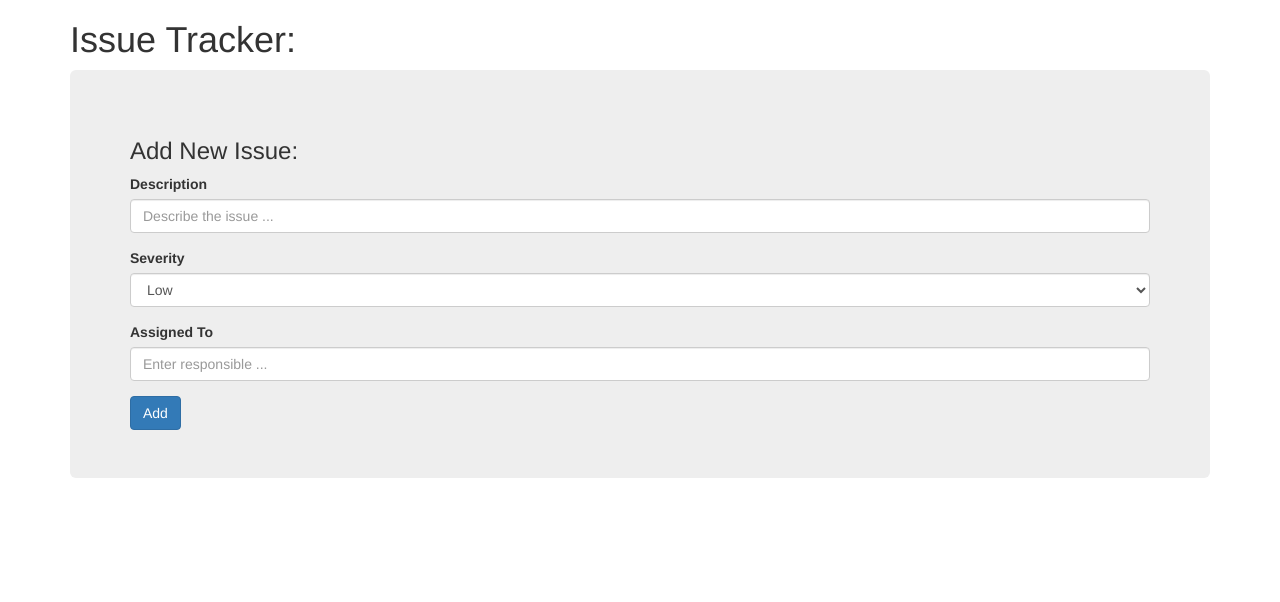
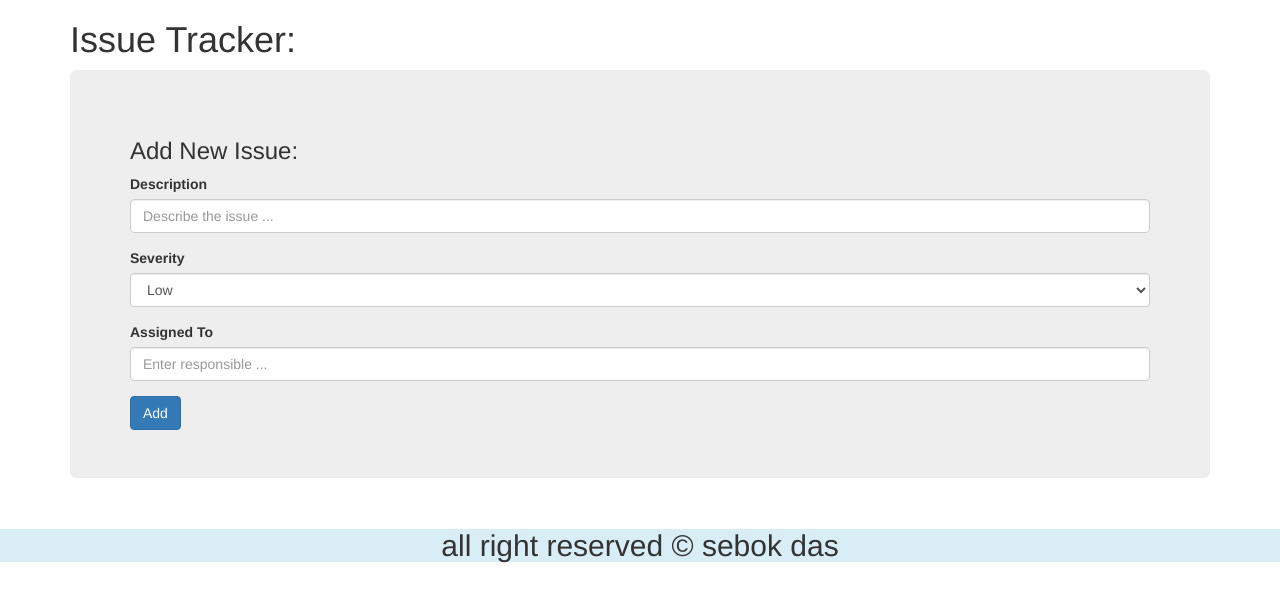
Before and after one commit to sebokdas1/issue-tracker, a plain HTML site: page index.html in a window 1280 px wide. Drawn offline with nearby package versions, Linux system fonts and the light colour scheme.

Commit message:
footer added

```diff
--- a/index.html
+++ b/index.html
@@ -41,6 +41,11 @@
             </div>
         </div>
     </div>
+    <footer>
+
+        <h2 class="text-center bg-info">all right reserved &copy; <span class="fst-italic">sebok das</span></h2>
+
+    </footer>
     <script src="https://code.jquery.com/jquery-3.1.1.min.js"
         integrity="sha256-hVVnYaiADRTO2PzUGmuLJr8BLUSjGIZsDYGmIJLv2b8=" crossorigin="anonymous"></script>
     <!-- Latest compiled and minified JavaScript -->
```
